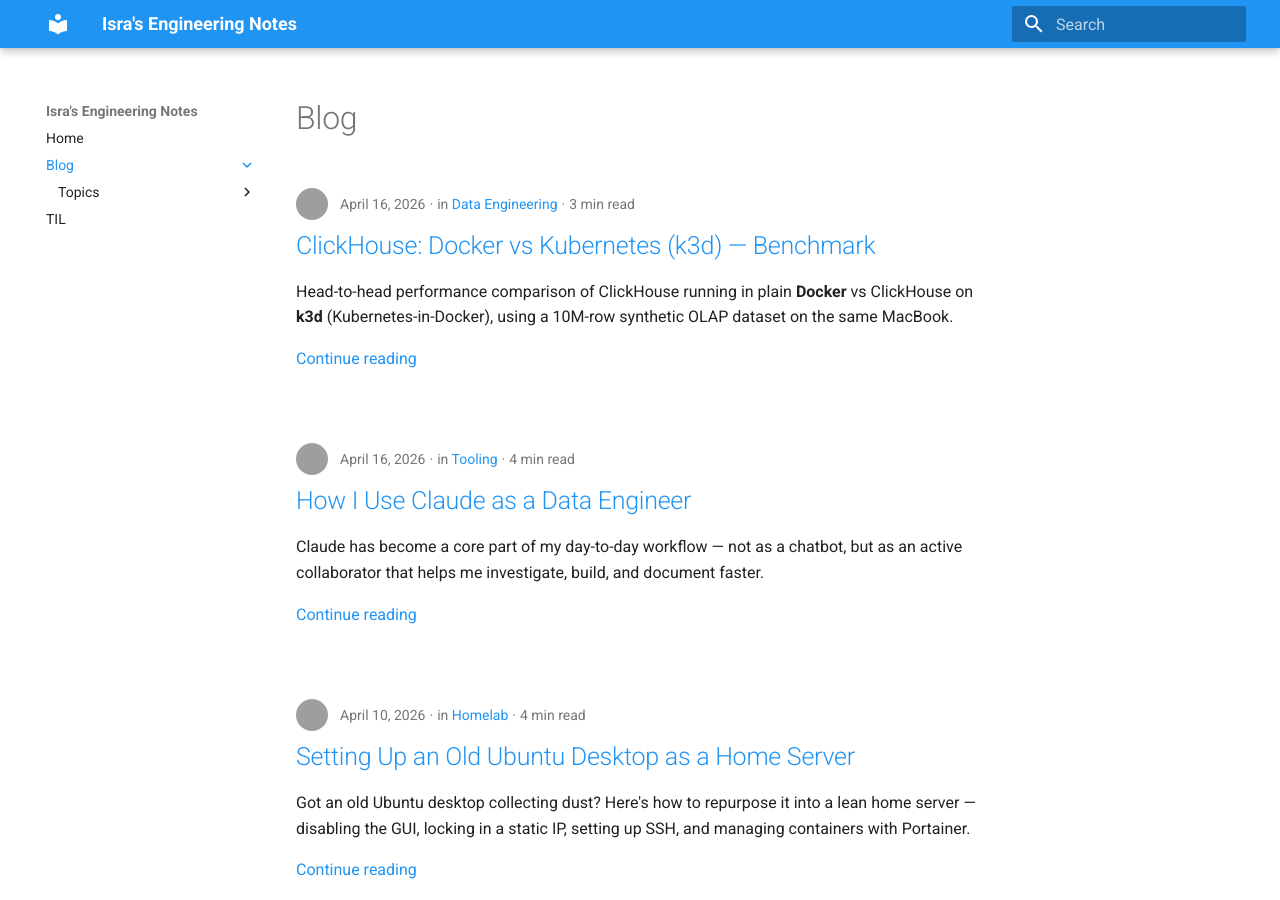
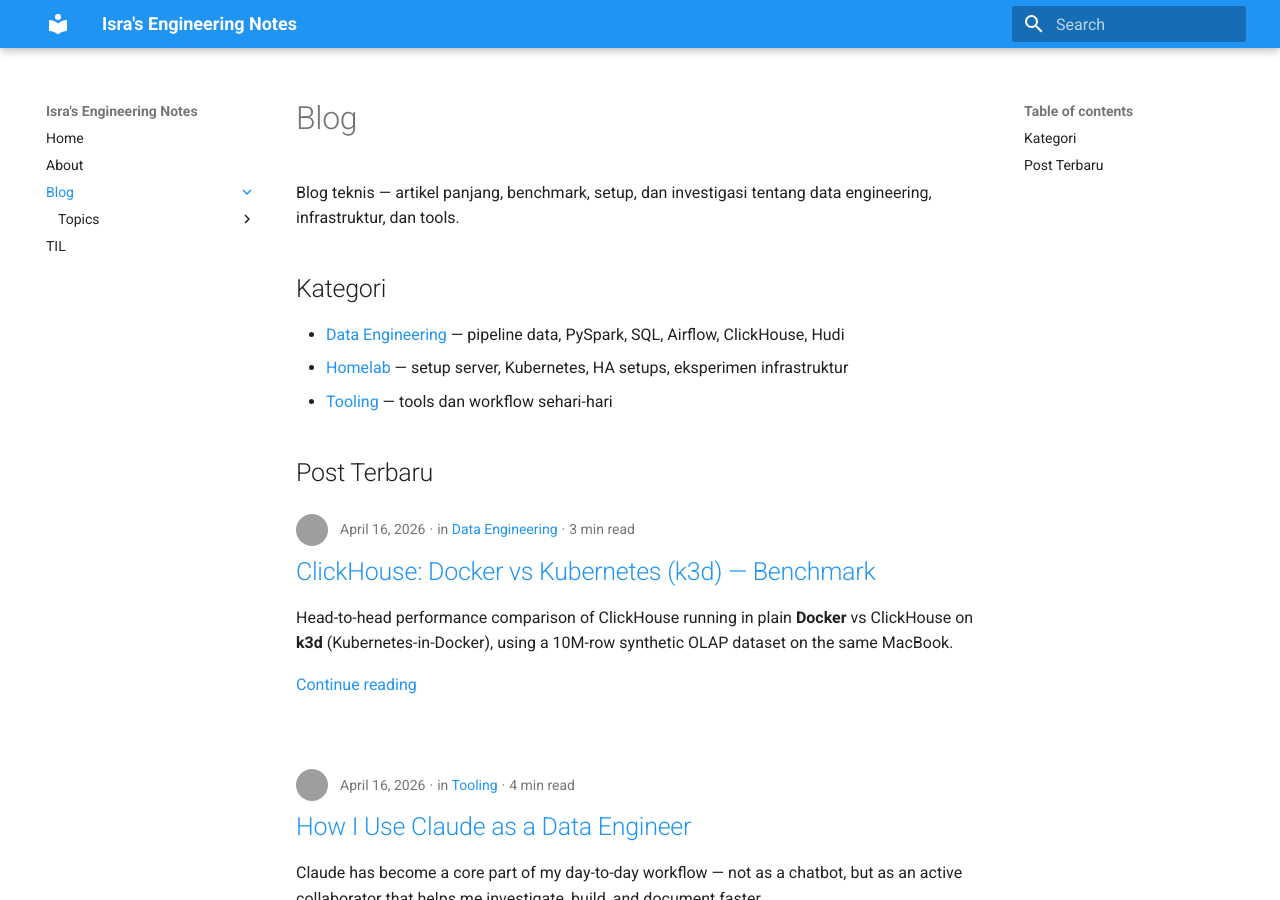
Before and after one commit to israhabibi/israhabibi.github.io, an MkDocs documentation site: the page built from docs/blog/index.md, in a window 1280 px wide and 900 px high. Built offline with MkDocs 1.6.1 and Material for MkDocs 9.7.7, drawn with Linux system fonts in a browser that asks for light colours; grey boxes are pictures that could not be loaded.

Commit message:
docs(blog): add About page, update blog index, add RSS feed, clean TIL placeholder
- about.md (baru): halaman About dengan bio, stack, kontak
- blog/index.md: nambah intro + kategori links
- mkdocs.yml: nambah RSS plugin + About di nav
- til/index.md: bersihkan placeholder konten

```diff
--- a/docs/blog/index.md
+++ b/docs/blog/index.md
@@ -1 +1,13 @@
 # Blog
+
+Blog teknis — artikel panjang, benchmark, setup, dan investigasi tentang data engineering, infrastruktur, dan tools.
+
+## Kategori
+
+- [Data Engineering](/blog/topic/data-engineering/) — pipeline data, PySpark, SQL, Airflow, ClickHouse, Hudi
+- [Homelab](/blog/topic/homelab/) — setup server, Kubernetes, HA setups, eksperimen infrastruktur
+- [Tooling](/blog/topic/tooling/) — tools dan workflow sehari-hari
+
+## Post Terbaru
+
+<!-- featured posts list -->
--- a/mkdocs.yml
+++ b/mkdocs.yml
@@ -32,6 +32,13 @@
         - Data Engineering
         - Homelab
         - Tooling
+  - rss:
+      match: blog/posts/**
+      date_from_meta:
+        enabled: true
+        field: date
+      timezone: UTC
+      site_url: https://israhabibi.github.io/
 
 markdown_extensions:
   - admonition
@@ -47,6 +54,8 @@
 
 nav:
   - Home: index.md
+  - About: about.md
   - Blog:
-    - blog/index.md
-  - TIL: til/index.md
+      - blog/index.md
+  - TIL:
+      - til/index.md
```
Also changed, not shown: docs/about.md (added, +40 -0 lines), docs/til/index.md (+6 -24 lines).
